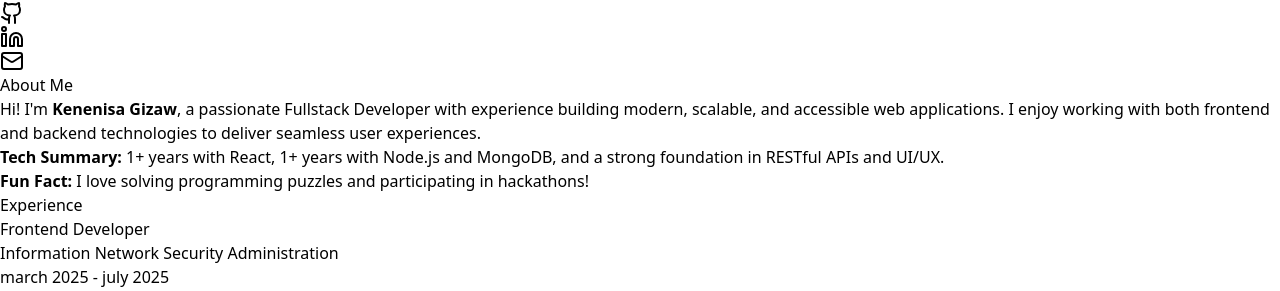
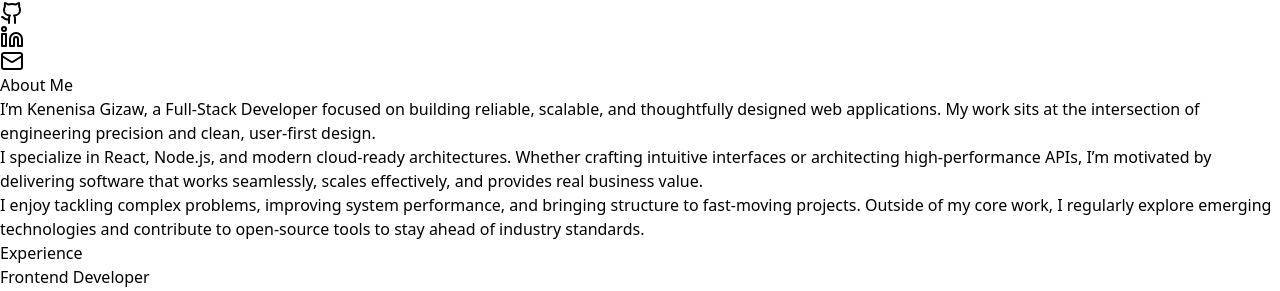
Before and after one commit to kenenisagizaw/Portifolio, a React (Vite) app: page / in a window 1280 px wide. Shown: the part 611-902 px from the top of the page. Built offline with nearby package versions, Linux system fonts and the light colour scheme.

Commit message:
Fix: Refactor About component to enhance structure, animations, and content presentation

```diff
--- a/src/components/About.tsx
+++ b/src/components/About.tsx
@@ -1,39 +1,120 @@
 import React from "react";
-import { motion } from "framer-motion";
+import { motion, Variants } from "framer-motion";
 
-const About = () => (
+const About = () => {
+  const containerVariants: Variants = {
+    hidden: { opacity: 0 },
+    visible: {
+      opacity: 1,
+      transition: {
+        staggerChildren: 0.2,
+        delayChildren: 0.1,
+      },
+    },
+  };
+
+  const itemVariants: Variants = {
+    hidden: { opacity: 0, y: 20 },
+    visible: {
+      opacity: 1,
+      y: 0,
+      transition: {
+        duration: 0.6,
+        ease: "easeOut",
+      },
+    },
+  };
+
+  const highlightVariants: Variants = {
+    hidden: { width: 0 },
+    visible: {
+      width: "100%",
+      transition: { duration: 0.8, ease: "easeInOut" },
+    },
+  };
+
+  return (
     <section
       id="about"
-    className="about-section py-16 px-4 md:px-8 lg:px-16 bg-white dark:bg-gray-900 text-gray-900 dark:text-white"
-    tabIndex={-1}
-    aria-labelledby="about-heading"
+      className="py-16 px-4 md:px-8 lg:px-12 bg-gradient-to-b from-white to-gray-50 dark:from-gray-900 dark:to-gray-800"
     >
+      <div className="max-w-3xl mx-auto">
+        {/* Heading */}
         <motion.div
-      className="max-w-3xl mx-auto text-center md:text-left"
-      initial={{ opacity: 0, y: 40 }}
+          initial={{ opacity: 0, y: 20 }}
           whileInView={{ opacity: 1, y: 0 }}
-      viewport={{ once: true, amount: 0.3 }}
-      transition={{ duration: 0.6, ease: "easeOut" }}
+          viewport={{ once: true, margin: "-50px" }}
+          transition={{ duration: 0.6 }}
+          className="relative mb-10"
         >
-      <h2 id="about-heading" className="text-2xl md:text-3xl font-bold text-gray-900 dark:text-white mb-6 tracking-tight"
->
+          <h2 className="text-3xl md:text-4xl font-bold text-gray-900 dark:text-white inline-block">
             About Me
           </h2>
-      <p className="text-lg leading-relaxed text-gray-700 dark:text-gray-300 mb-4">
-        Hi! I'm <strong>Kenenisa Gizaw</strong>, a passionate Fullstack Developer with experience
-        building modern, scalable, and accessible web applications. I enjoy working with both
-        frontend and backend technologies to deliver seamless user experiences.
-      </p>
-      <p className="text-lg leading-relaxed text-gray-700 dark:text-gray-300 mb-4">
-        <strong>Tech Summary:</strong> 1+ years with React, 1+ years with Node.js and MongoDB, and a
-        strong foundation in RESTful APIs and UI/UX.
-      </p>
-      <p className="text-lg leading-relaxed text-gray-700 dark:text-gray-300">
-        <strong>Fun Fact:</strong> I love solving programming puzzles and participating in
-        hackathons!
+          <motion.div
+            initial="hidden"
+            whileInView="visible"
+            viewport={{ once: true }}
+            variants={highlightVariants}
+            className="absolute -bottom-2 left-0 h-1 bg-gradient-to-r from-blue-500 to-purple-500 rounded-full"
+          />
+        </motion.div>
+
+        {/* Content */}
+        <motion.div
+          variants={containerVariants}
+          initial="hidden"
+          whileInView="visible"
+          viewport={{ once: true, margin: "-50px" }}
+          className="space-y-8"
+        >
+          {/* Paragraph 1 */}
+          <motion.div variants={itemVariants} className="relative group">
+            <div className="absolute -left-4 top-2 w-1 h-5 bg-blue-500 rounded-full opacity-0 group-hover:opacity-100 transition-all duration-300" />
+            <p className="text-lg md:text-xl leading-relaxed text-gray-700 dark:text-gray-300 pl-4 md:pl-6">
+              I’m{" "}
+              <span className="font-bold text-gray-900 dark:text-white">
+                Kenenisa Gizaw
+              </span>
+              , a Full-Stack Developer focused on building reliable, scalable, and
+              thoughtfully designed web applications. My work sits at the
+              intersection of engineering precision and clean, user-first design.
             </p>
           </motion.div>
+
+          {/* Paragraph 2 */}
+          <motion.div variants={itemVariants} className="relative group">
+            <div className="absolute -left-4 top-2 w-1 h-5 bg-purple-500 rounded-full opacity-0 group-hover:opacity-100 transition-all duration-300" />
+            <p className="text-lg md:text-xl leading-relaxed text-gray-700 dark:text-gray-300 pl-4 md:pl-6">
+              I specialize in React, Node.js, and modern cloud-ready architectures.
+              Whether crafting intuitive interfaces or architecting high-performance
+              APIs, I’m motivated by delivering software that works seamlessly,
+              scales effectively, and provides real business value.
+            </p>
+          </motion.div>
+
+          {/* Paragraph 3 */}
+          <motion.div variants={itemVariants} className="relative group">
+            <div className="absolute -left-4 top-2 w-1 h-5 bg-green-500 rounded-full opacity-0 group-hover:opacity-100 transition-all duration-300" />
+            <p className="text-lg md:text-xl leading-relaxed text-gray-700 dark:text-gray-300 pl-4 md:pl-6">
+              I enjoy tackling complex problems, improving system performance, and
+              bringing structure to fast-moving projects. Outside of my core work,
+              I regularly explore emerging technologies and contribute to
+              open-source tools to stay ahead of industry standards.
+            </p>
+          </motion.div>
+        </motion.div>
+
+        {/* Divider */}
+        <motion.div
+          initial={{ opacity: 0, scaleX: 0 }}
+          whileInView={{ opacity: 1, scaleX: 1 }}
+          viewport={{ once: true }}
+          transition={{ duration: 0.8, delay: 0.3 }}
+          className="mt-12 h-px bg-gradient-to-r from-transparent via-gray-300 dark:via-gray-600 to-transparent"
+        />
+      </div>
     </section>
   );
+};
 
 export default About;
```
Lines whose indentation alone changed are shown as unchanged.
